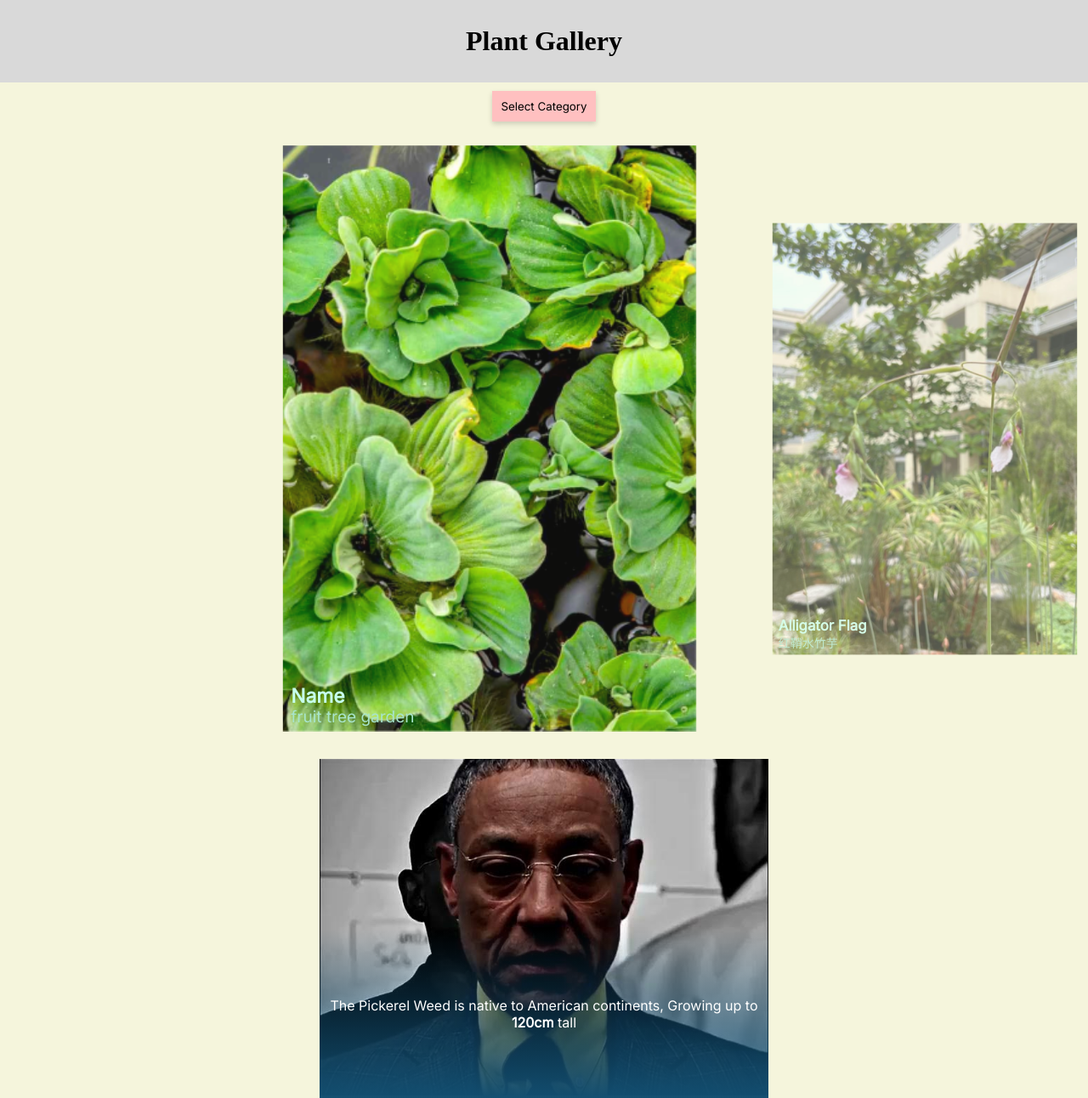
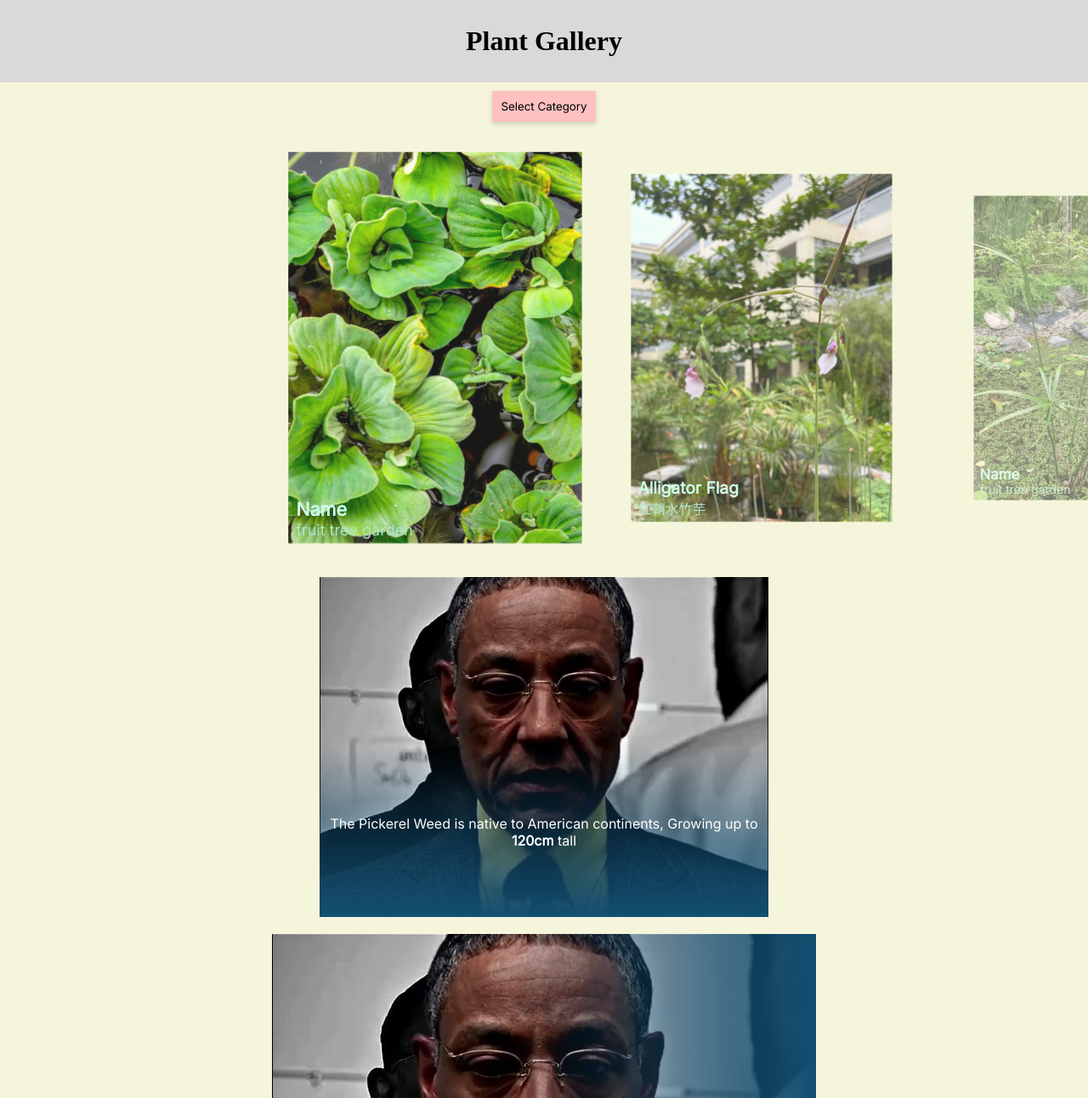
Before and after one commit to RdeVCCA/ecotrail, a PHP site: template templates/gallery.html in a window 1280 px wide. Shown: the top 1292 px of the page at 85% size. Run offline with PHP 8.4, Linux system fonts and the light colour scheme; the template is opened without the code that fills it, so the values that code supplies are empty.

Commit message:
fixed scroll gallery

```diff
--- a/static/css/gallery.css
+++ b/static/css/gallery.css
@@ -65,8 +65,8 @@ img {
 }
 
 .plant-gallery-content img {
-  width: 40vw;
-  height: auto;
+  width: 30vw;
+  aspect-ratio: 3 / 4;
 }
 
 .gallery-image-title {
--- a/static/js/gallery.js
+++ b/static/js/gallery.js
@@ -14,18 +14,21 @@ const startDragging = (e) => {
 };
 
 const stopDragging = (e) => {
+  console.log("ran")
   mouseDown = false;
   changePlantIndex(currentPlantIndex);
+  gallery.scrollLeft = scrollLeft - scroll;
 };
 
 const move = (e) => {
-  e.preventDefault();
+
   if (!mouseDown) {
     return;
   }
+  e.preventDefault();
   const x = e.pageX - gallery.offsetLeft;
   const scroll = x - startX;
-  gallery.scrollLeft = scrollLeft - scroll;
+  gallery.scrollTo({ left: scrollLeft - scroll, "behavior":"instant"});
 };
 
 gallery.addEventListener("mousemove", move, false);
@@ -65,6 +68,8 @@ gallery.addEventListener("scroll", (event) => {
 });
 
 function changePlantIndex(index) {
+  if (mouseDown) return;
+  console.log("Ran")
   gallery.style.scrollSnapType = "none"; // disable snapping for smooth scrolling
   gallery.scrollTo({
     left:
```
